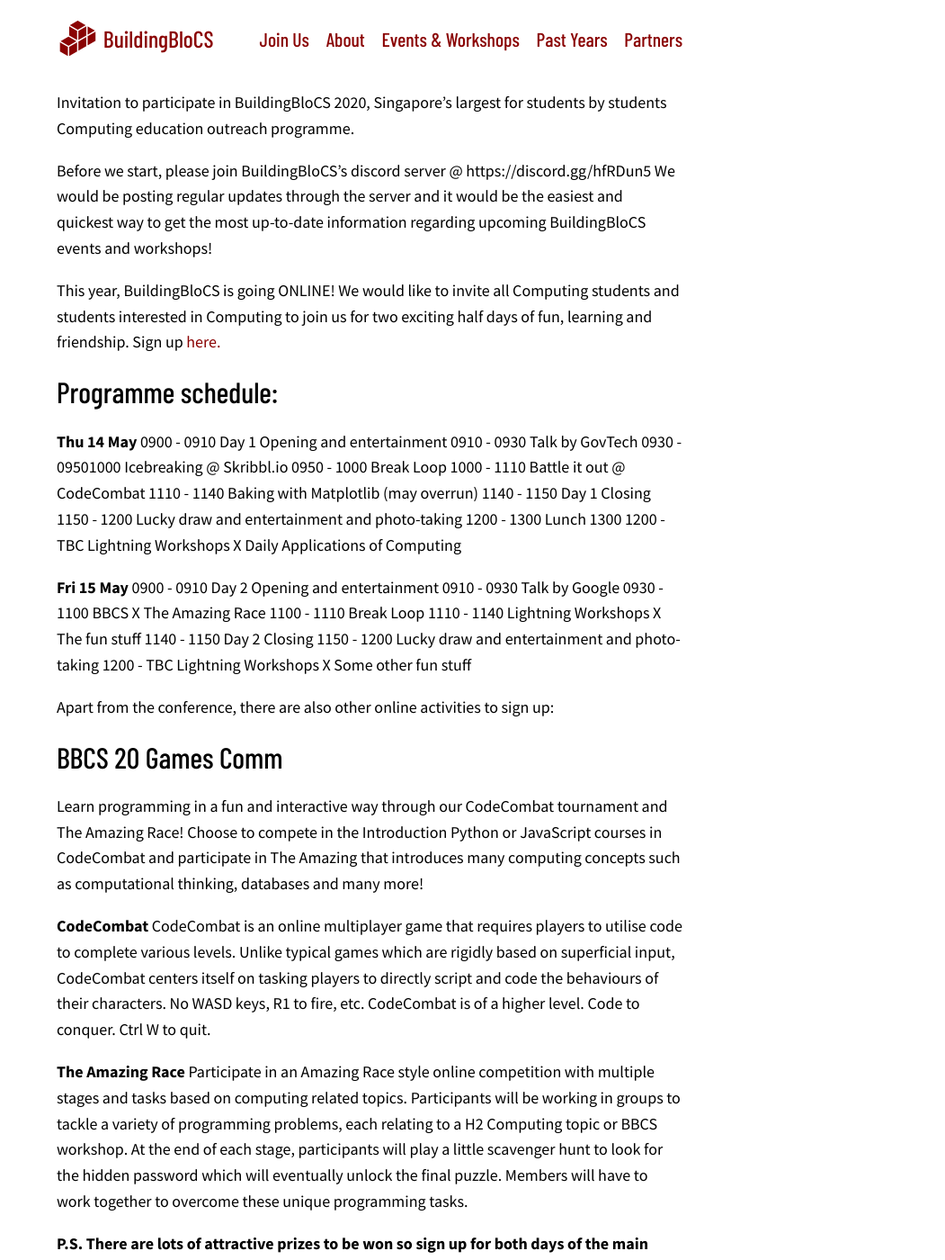
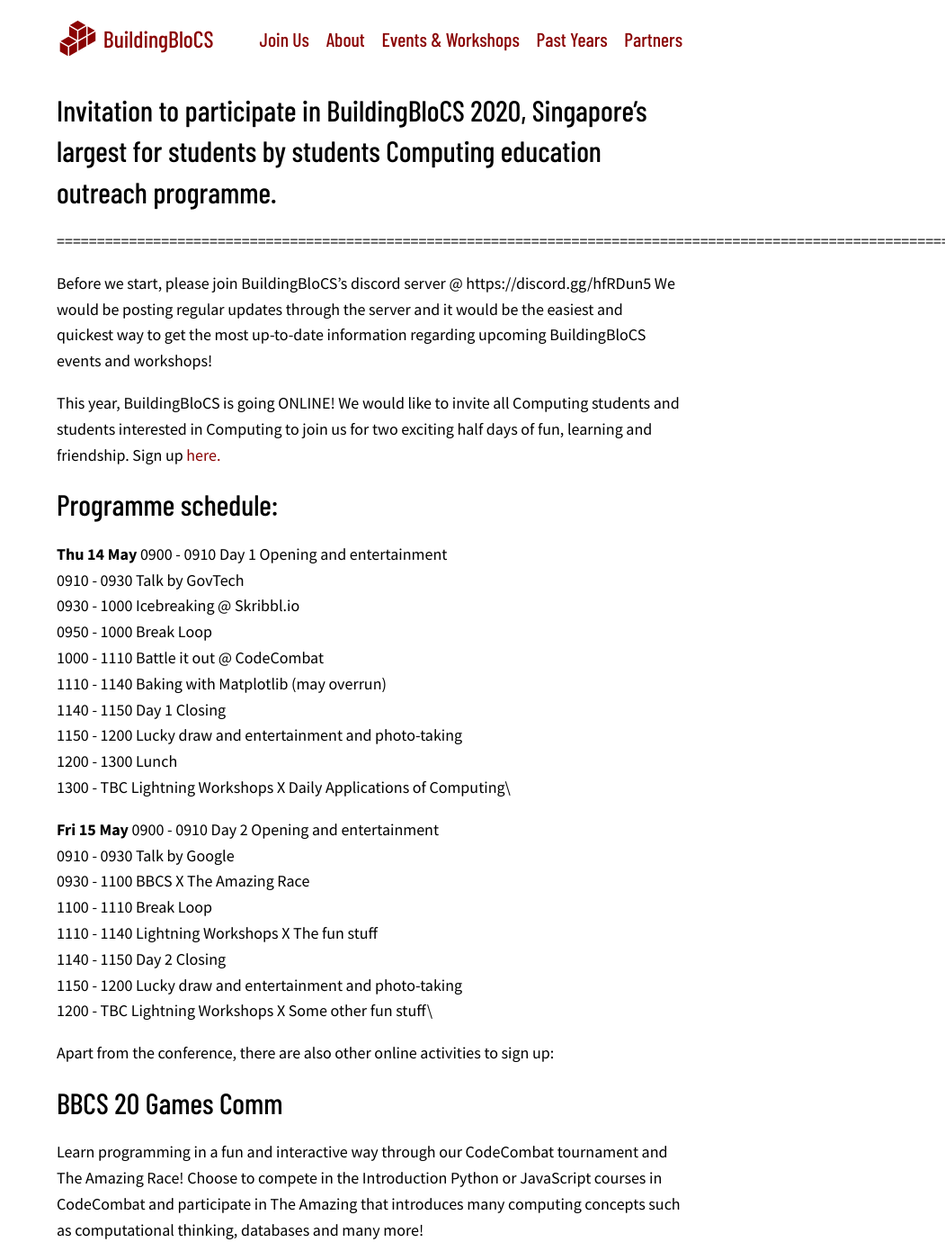
Before and after one commit to buildingblocs/2020, a Jekyll site: the page built from events-and-workshops/index.md, in a window 1280 px wide and 1400 px high. Shown: the whole window at 90% size, without its empty margins (229-1280 px from the left). Built offline with Jekyll 4.4.1, drawn with Linux system fonts in a browser that asks for light colours; some web fonts are replaced; our own code applies the rules of GitHub Pages for plain Markdown files.

Commit message:
Update index.md

```diff
--- a/events-and-workshops/index.md
+++ b/events-and-workshops/index.md
@@ -3,7 +3,8 @@
 published: true
 ---
 
-Invitation to participate in BuildingBloCS 2020, Singapore's largest for students by students Computing education outreach programme.
+## Invitation to participate in BuildingBloCS 2020, Singapore's largest for students by students Computing education outreach programme.
+========================================================================================================================================
 
 Before we start, please join BuildingBloCS’s discord server @ https://discord.gg/hfRDun5
 We would be posting regular updates through the server and it would be the easiest and quickest way to get the most up-to-date information regarding upcoming BuildingBloCS events and workshops!
@@ -12,26 +13,26 @@
 
 ## Programme schedule:
 **Thu 14 May**
-0900 - 0910 Day 1 Opening and entertainment
-0910 - 0930 Talk by GovTech
-0930 - 09501000 Icebreaking @ Skribbl.io
-0950 - 1000 Break Loop
-1000 - 1110 Battle it out @ CodeCombat
-1110 - 1140 Baking with Matplotlib (may overrun)
-1140 - 1150 Day 1 Closing
-1150 - 1200 Lucky draw and entertainment and photo-taking
-1200 - 1300 Lunch
-1300 1200 - TBC Lightning Workshops X Daily Applications of Computing
+0900 - 0910 Day 1 Opening and entertainment\
+0910 - 0930 Talk by GovTech\
+0930 - 1000 Icebreaking @ Skribbl.io\
+0950 - 1000 Break Loop\
+1000 - 1110 Battle it out @ CodeCombat\
+1110 - 1140 Baking with Matplotlib (may overrun)\
+1140 - 1150 Day 1 Closing\
+1150 - 1200 Lucky draw and entertainment and photo-taking\
+1200 - 1300 Lunch\
+1300 - TBC  Lightning Workshops X Daily Applications of Computing\
 
 **Fri 15 May**
-0900 - 0910 Day 2 Opening and entertainment
-0910 - 0930 Talk by Google
-0930 - 1100 BBCS X The Amazing Race
-1100 - 1110 Break Loop
-1110 - 1140 Lightning Workshops X The fun stuff
-1140 - 1150 Day 2 Closing
-1150 - 1200 Lucky draw and entertainment and photo-taking
-1200 - TBC Lightning Workshops X Some other fun stuff
+0900 - 0910 Day 2 Opening and entertainment\
+0910 - 0930 Talk by Google\
+0930 - 1100 BBCS X The Amazing Race\
+1100 - 1110 Break Loop\
+1110 - 1140 Lightning Workshops X The fun stuff\
+1140 - 1150 Day 2 Closing\
+1150 - 1200 Lucky draw and entertainment and photo-taking\
+1200 - TBC  Lightning Workshops X Some other fun stuff\
 
 
 Apart from the conference, there are also other online activities to sign up:
@@ -89,13 +90,8 @@
 
 **All events are free and limited places are available. Students can register at BuildingBloCS.github.io.**
 
-**Those who are actively engaged will get to win attractive lucky draw prizes. :)**
+**Those who are actively engaged will get to win attractive lucky draw prizes. :)**\
 
-
-
-*One machine can do the work of fifty ordinary men. No machine can do the work of one extraordinary man.*
-
-
-
+*One machine can do the work of fifty ordinary men. No machine can do the work of one extraordinary man.*\
 
 BuildingBloCS 2020 is proudly organised by JC and Integrated Programme Computing students in collaboration with MOE and industry partners.
```
